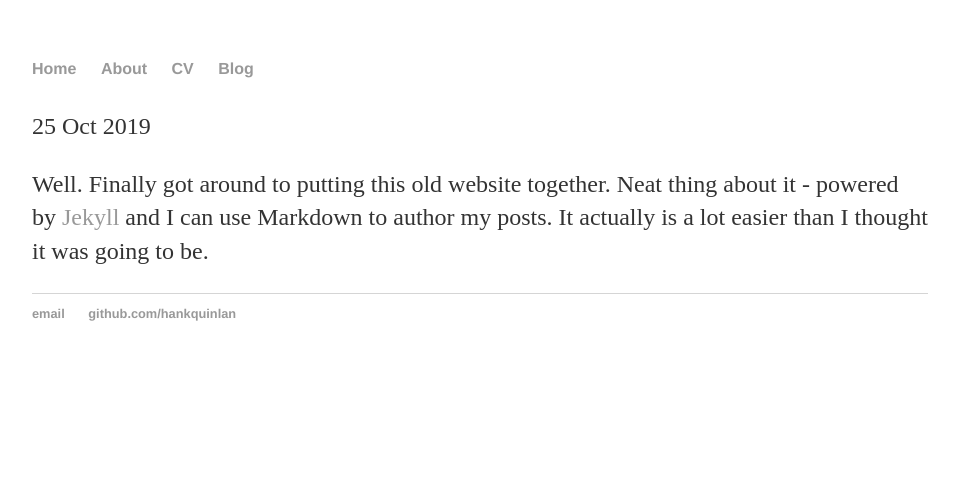
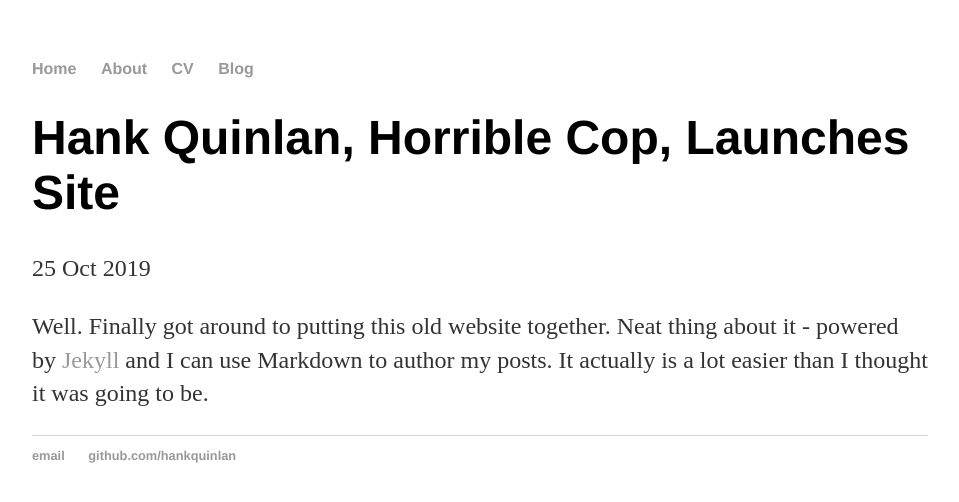
Before and after one commit to PranilJ/PranilJ.github.io, a Jekyll site: the page built from _posts/2019-10-25-my-website-launched.md, in a window 1280 px wide. Shown: the top 502 px of the page, without its empty margins (160-1119 px from the left). Built offline with Jekyll 4.4.1, drawn with Linux system fonts in a browser that asks for light colours; our own code applies the rules of GitHub Pages for plain Markdown files.

Commit message:
Update 2019-10-25-my-website-launched.md

```diff
--- a/_posts/2019-10-25-my-website-launched.md
+++ b/_posts/2019-10-25-my-website-launched.md
@@ -1,6 +1,6 @@
 ---
 layout: post
-title: ""Hank Quinlan, Horrible Cop, Launches Site""
+title: "Hank Quinlan, Horrible Cop, Launches Site"
 date: 2019-10-25
 ---
 
```
